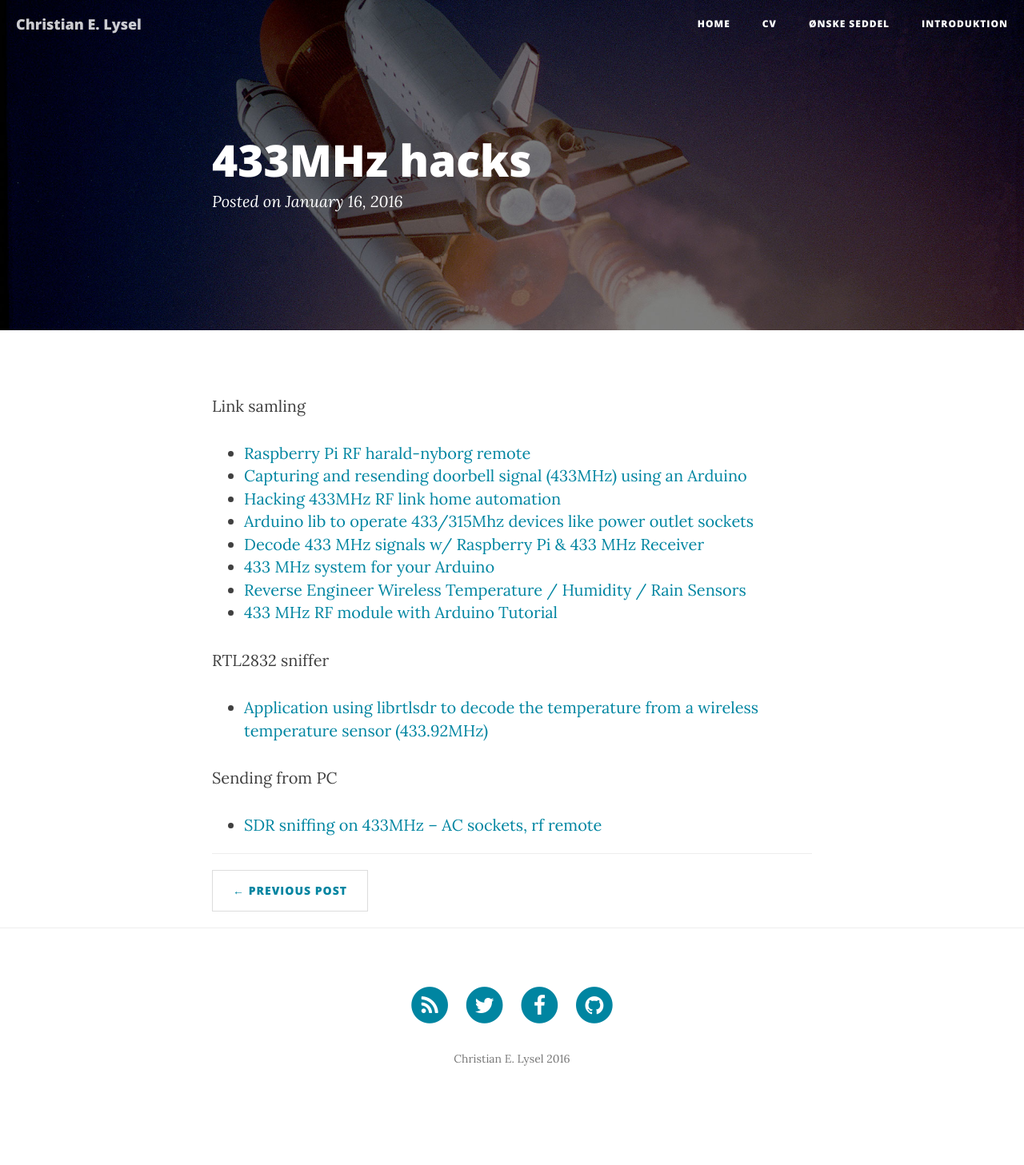
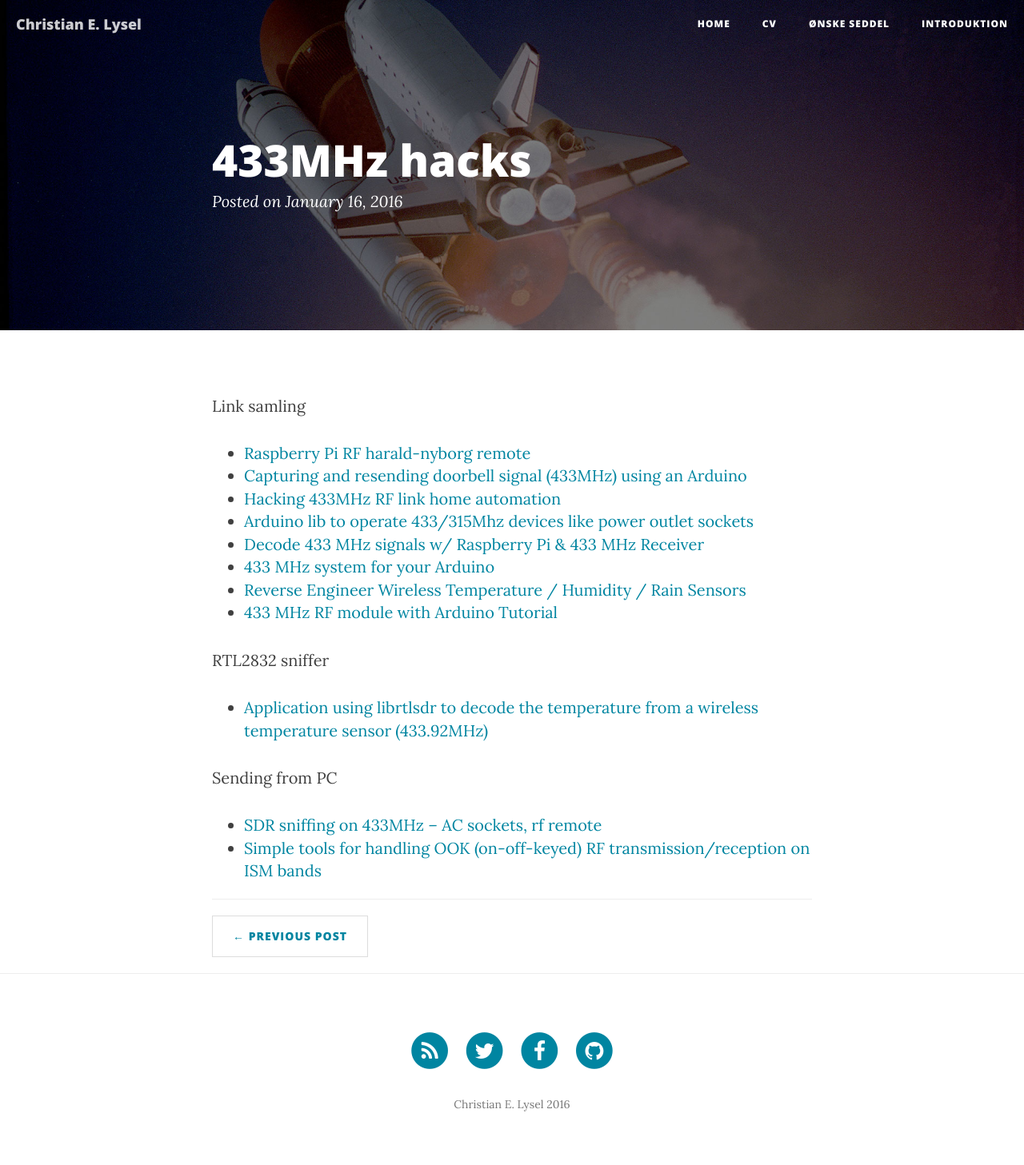
Before and after one commit to clysel/christian.lysel.net, a Jekyll site: the page built from _posts/2016-01-16-433MHz.markdown, in a window 1280 px wide. Shown: the whole page at 80% size. Built offline with Jekyll 4.4.1, drawn with Linux system fonts in a browser that asks for light colours; nearby versions of some CDN libraries; before the commit the page ends 1400 px from its top, so only the background shows below that.

Commit message:
Update 2016-01-16-433MHz.markdown

```diff
--- a/_posts/2016-01-16-433MHz.markdown
+++ b/_posts/2016-01-16-433MHz.markdown
@@ -23,3 +23,4 @@ RTL2832 sniffer
 Sending from PC
 
  * [SDR sniffing on 433MHz – AC sockets, rf remote](http://blog.luftek.si/2014/04/software-defined-radio-sniffing.html)
+ * [Simple tools for handling OOK (on-off-keyed) RF transmission/reception on ISM bands](https://github.com/tandersson/rf-bitbanger)
```
